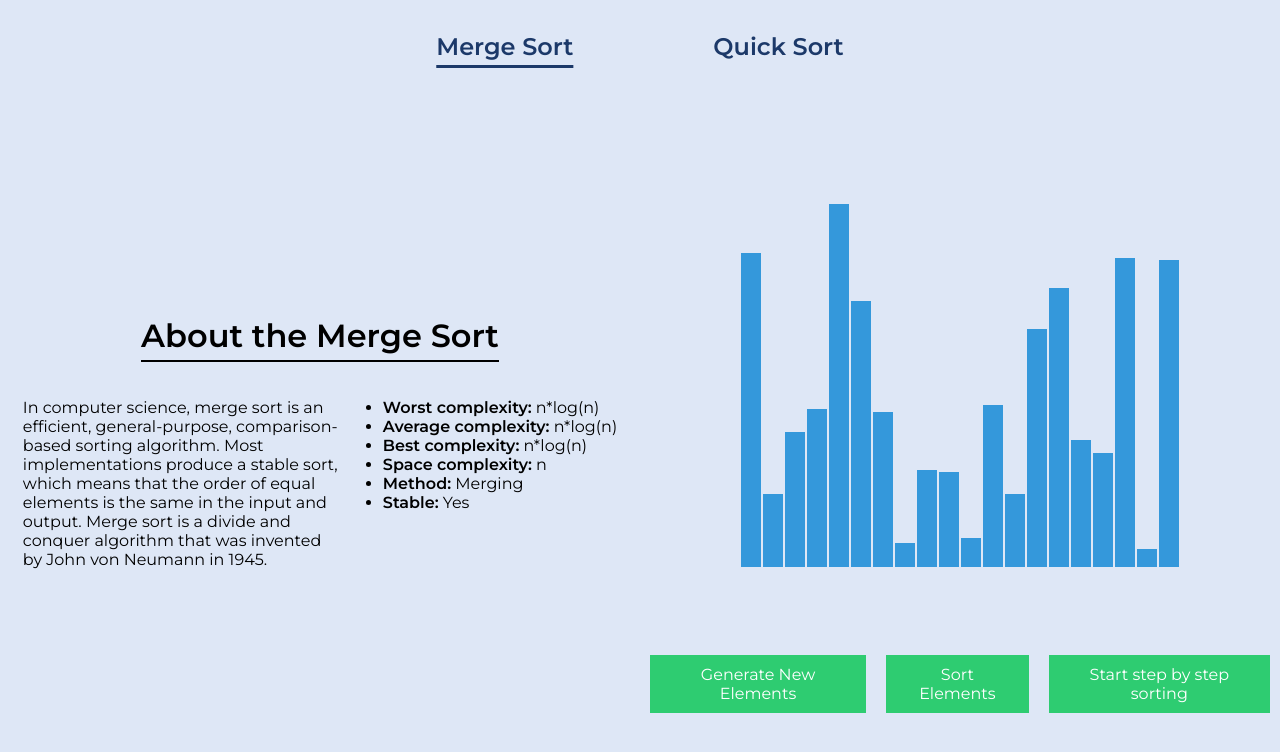
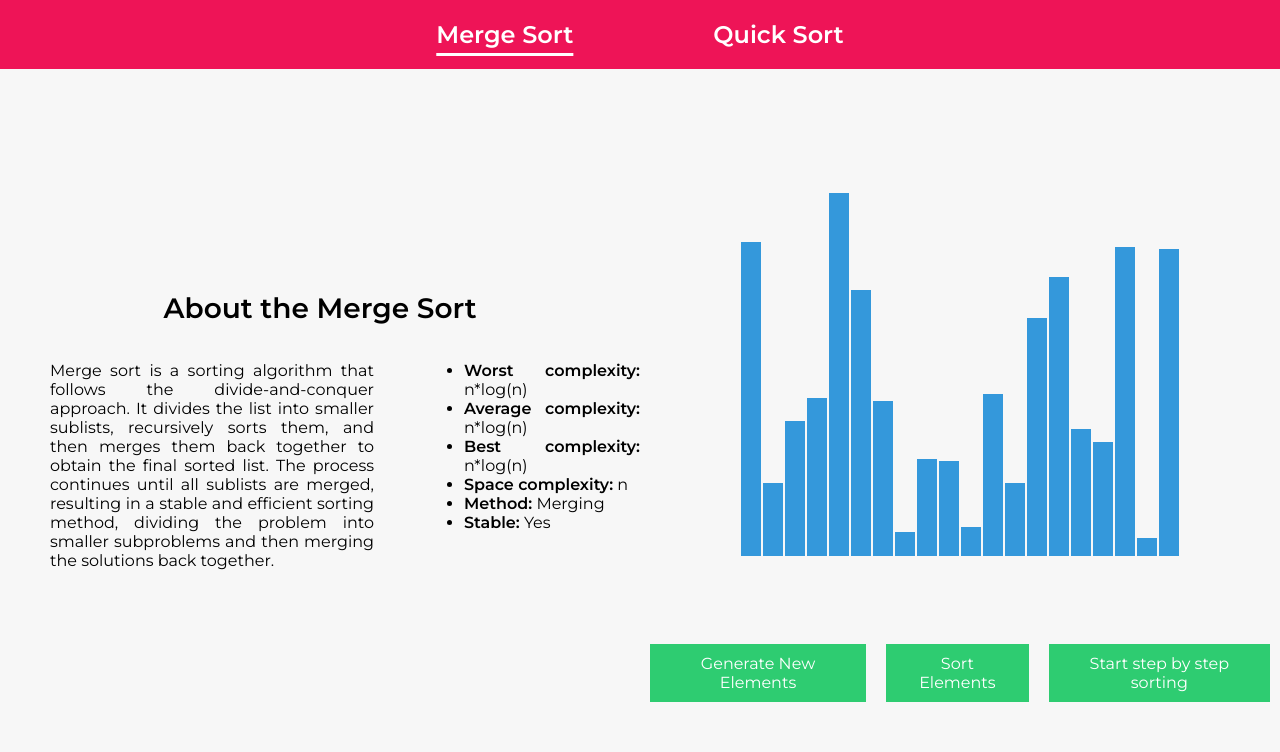
Before and after one commit to mustafapanjiwala/sorting-visualizer, a React (Create React App) app: page / in a window 1280 px wide. Shown: the top 752 px of the page. Built offline with nearby package versions, Linux system fonts and the light colour scheme.

Commit message:
ui fixes

```diff
--- a/src/App.css
+++ b/src/App.css
@@ -1,6 +1,6 @@
-@import url("https://fonts.googleapis.com/css2?family=Montserrat:wght@300;400;600&display=swap");
+@import url('https://fonts.googleapis.com/css2?family=Montserrat:wght@300;400;600&display=swap');
 * {
-  font-family: "Montserrat", sans-serif;
+  font-family: 'Montserrat', sans-serif;
 }
 .App {
   text-align: center;
@@ -15,18 +15,22 @@ h1 {
 
 .header {
   width: 100%;
-  height: 10vh;
-  background-color: #5281ce30;
+  /* height: 10vh; */
+  background-color: #ee1457;
   display: flex;
   gap: 100px;
   justify-content: center;
   align-items: center;
 }
 
+.title {
+  font-size: 28px;
+}
+
 h2 {
-  color: #1c3969;
+  color: #ffffff;
   margin: 0;
-  padding: 20px 20px 7px 20px;
+  padding: 20px;
   cursor: pointer;
 }
 
@@ -34,13 +38,14 @@ h2 {
   text-decoration: underline;
   text-decoration-thickness: 3px;
   text-underline-offset: 10px;
-  text-decoration-color: #1c3969;
+  text-decoration-color: #ffffff;
 }
 
 .controls {
   display: flex;
   justify-content: center;
 }
+
 .container {
   display: flex;
   flex-direction: row;
@@ -48,7 +53,7 @@ h2 {
   justify-content: center;
   height: 90vh;
   width: 100vw;
-  background-color: #dee7f6;
+  background-color: #f7f7f7;
 }
 
 .leftContainer {
@@ -59,6 +64,7 @@ h2 {
   align-items: center;
   justify-content: center;
 }
+
 .rightContainer {
   display: flex;
   width: 50%;
@@ -67,14 +73,28 @@ h2 {
   align-items: center;
   justify-content: space-evenly;
 }
+
 .content {
   display: flex;
   flex-direction: row;
   align-items: flex-start;
   justify-content: center;
+  gap: 50px;
+  padding-left: 50px;
 }
+
 .desc {
-  width: 50%;
+  flex: 0.6;
+}
+
+p,
+li {
+  text-align: justify;
+  font-size: 16px;
+}
+
+.performance {
+  flex: 0.4;
 }
 
 .array-container {
--- a/src/App.js
+++ b/src/App.js
@@ -10,13 +10,13 @@ const App = () => {
     <div>
       <div className='header'>
         <h2
-          className={isMergeSelected && 'selected'}
+          className={isMergeSelected ? 'selected' : ''}
           onClick={() => setIsMergeSelected(true)}
         >
           Merge Sort
         </h2>
         <h2
-          className={!isMergeSelected && 'selected'}
+          className={!isMergeSelected ? 'selected' : ''}
           onClick={() => setIsMergeSelected(false)}
         >
           Quick Sort
--- a/src/MergeSort.js
+++ b/src/MergeSort.js
@@ -1,4 +1,4 @@
-import React, { useState, useEffect } from "react";
+import React, { useState, useEffect } from 'react';
 
 function MergeSort() {
   const [array, setArray] = useState([]);
@@ -24,9 +24,9 @@ function MergeSort() {
       setStepByStep(false);
     }
     for (let i = 0; i < array.length; i++) {
-      const arrayBars = document.getElementsByClassName("array-bar");
+      const arrayBars = document.getElementsByClassName('array-bar');
       const barStyle = arrayBars[i].style;
-      const colorClass = "#3498db";
+      const colorClass = '#3498db';
       barStyle.backgroundColor = colorClass;
     }
   };
@@ -81,10 +81,10 @@ function MergeSort() {
 
   function animateSort(animations) {
     for (let i = 0; i < animations.length; i++) {
-      const arrayBars = document.getElementsByClassName("array-bar");
+      const arrayBars = document.getElementsByClassName('array-bar');
       const [idx, newHeight, isMerge] = animations[i];
       const barStyle = arrayBars[idx].style;
-      const colorClass = isMerge ? "green" : "red";
+      const colorClass = isMerge ? 'green' : 'red';
       setTimeout(() => {
         barStyle.height = `${newHeight}px`;
         barStyle.backgroundColor = colorClass;
@@ -94,9 +94,9 @@ function MergeSort() {
 
   function animateSortSteByStep() {
     const [idx, newHeight, isMerge] = animations[currentStep];
-    const arrayBars = document.getElementsByClassName("array-bar");
+    const arrayBars = document.getElementsByClassName('array-bar');
     const barStyle = arrayBars[idx].style;
-    const colorClass = isMerge ? "green" : "red";
+    const colorClass = isMerge ? 'green' : 'red';
     barStyle.height = `${newHeight}px`;
     barStyle.backgroundColor = colorClass;
     setCurrentStep(currentStep + 1);
@@ -119,25 +119,22 @@ function MergeSort() {
   };
 
   return (
-    <div className="container">
-      <div className="leftContainer">
-        <h1
-          className="title"
-          style={{ borderBottom: "2px solid black", paddingBottom: "5px" }}
-        >
-          About the Merge Sort
-        </h1>
-        <div className="content">
-          <div className="desc">
+    <div className='container'>
+      <div className='leftContainer'>
+        <h1 className='title'>About the Merge Sort</h1>
+        <div className='content'>
+          <div className='desc'>
             <p>
-              In computer science, merge sort is an efficient, general-purpose,
-              comparison-based sorting algorithm. Most implementations produce a
-              stable sort, which means that the order of equal elements is the
-              same in the input and output. Merge sort is a divide and conquer
-              algorithm that was invented by John von Neumann in 1945.{" "}
+              Merge sort is a sorting algorithm that follows the
+              divide-and-conquer approach. It divides the list into smaller
+              sublists, recursively sorts them, and then merges them back
+              together to obtain the final sorted list. The process continues
+              until all sublists are merged, resulting in a stable and efficient
+              sorting method, dividing the problem into smaller subproblems and
+              then merging the solutions back together.
             </p>
           </div>
-          <div className="performance">
+          <div className='performance'>
             <ul>
               <li>
                 <b>Worst complexity:</b> n*log(n)
@@ -161,21 +158,21 @@ function MergeSort() {
           </div>
         </div>
       </div>
-      <div className="rightContainer">
-        <div className="array-container">
+      <div className='rightContainer'>
+        <div className='array-container'>
           {array.map((value, idx) => (
             <div
-              className="array-bar"
+              className='array-bar'
               key={idx}
-              style={{ height: `${value}px`, backgroundColor: "#3498db" }}
+              style={{ height: `${value}px`, backgroundColor: '#3498db' }}
             ></div>
           ))}
         </div>
-        <div className="controls">
+        <div className='controls'>
           <button onClick={resetArray}>Generate New Elements</button>
           <button onClick={mergeSort}>Sort Elements</button>
           <button onClick={handleNextClick}>
-            {started ? "Next" : "Start step by step sorting"}
+            {started ? 'Next' : 'Start step by step sorting'}
           </button>
         </div>
       </div>
--- a/src/QuickSort.js
+++ b/src/QuickSort.js
@@ -1,4 +1,4 @@
-import React, { useEffect, useState } from "react";
+import React, { useEffect, useState } from 'react';
 
 const QuickSort = () => {
   const [array, setArray] = useState([]);
@@ -85,25 +85,22 @@ const QuickSort = () => {
   };
 
   return (
-    <div className="container">
-      <div className="leftContainer">
-        <h1
-          className="title"
-          style={{ borderBottom: "2px solid black", paddingBottom: "5px" }}
-        >
-          About the Quick Sort
-        </h1>
-        <div className="content">
-          <div className="desc">
+    <div className='container'>
+      <div className='leftContainer'>
+        <h1 className='title'>About the Quick Sort</h1>
+        <div className='content'>
+          <div className='desc'>
             <p>
-              Quicksort is an efficient sorting algorithm. Developed by British
-              computer scientist Tony Hoare in 1959 and published in 1961, it is
-              still a commonly used algorithm for sorting. When implemented
-              well, it can be somewhat faster than merge sort and about two or
-              three times faster than heapsort.{" "}
+              Quick sort also uses a divide-and-conquer strategy. It selects a
+              "pivot" element from the list and rearranges the other elements
+              around the pivot, such that all elements smaller than the pivot
+              are placed to its left and all elements greater than the pivot are
+              placed to its right. This partitioning step is performed
+              recursively on the sublists formed on both sides of the pivot
+              until the entire list is sorted.
             </p>
           </div>
-          <div className="performance">
+          <div className='performance'>
             <ul>
               <li>
                 <b>Worst complexity:</b> n^2
@@ -127,25 +124,25 @@ const QuickSort = () => {
           </div>
         </div>
       </div>
-      <div className="rightContainer">
-        <div className="array-container">
+      <div className='rightContainer'>
+        <div className='array-container'>
           {array.map((value, idx) => (
             <div
               className={`array-bar ${
-                highlightedIndices.includes(idx) ? "highlighted" : ""
-              } ${idx === sortingIndex ? "sorting" : ""}`}
+                highlightedIndices.includes(idx) ? 'highlighted' : ''
+              } ${idx === sortingIndex ? 'sorting' : ''}`}
               key={idx}
               style={{ height: `${value}px` }}
             ></div>
           ))}
         </div>
-        <div className="controls">
+        <div className='controls'>
           <button onClick={generateArray}>Generate New Elements</button>
           <button onClick={() => quickSort(array, 0, array.length - 1)}>
             Sort Elements
           </button>
           <button onClick={handleNextStep}>
-            {sortingIndex < 0 ? "Start step by step sorting" : "Next"}
+            {sortingIndex < 0 ? 'Start step by step sorting' : 'Next'}
           </button>
         </div>
       </div>
```
